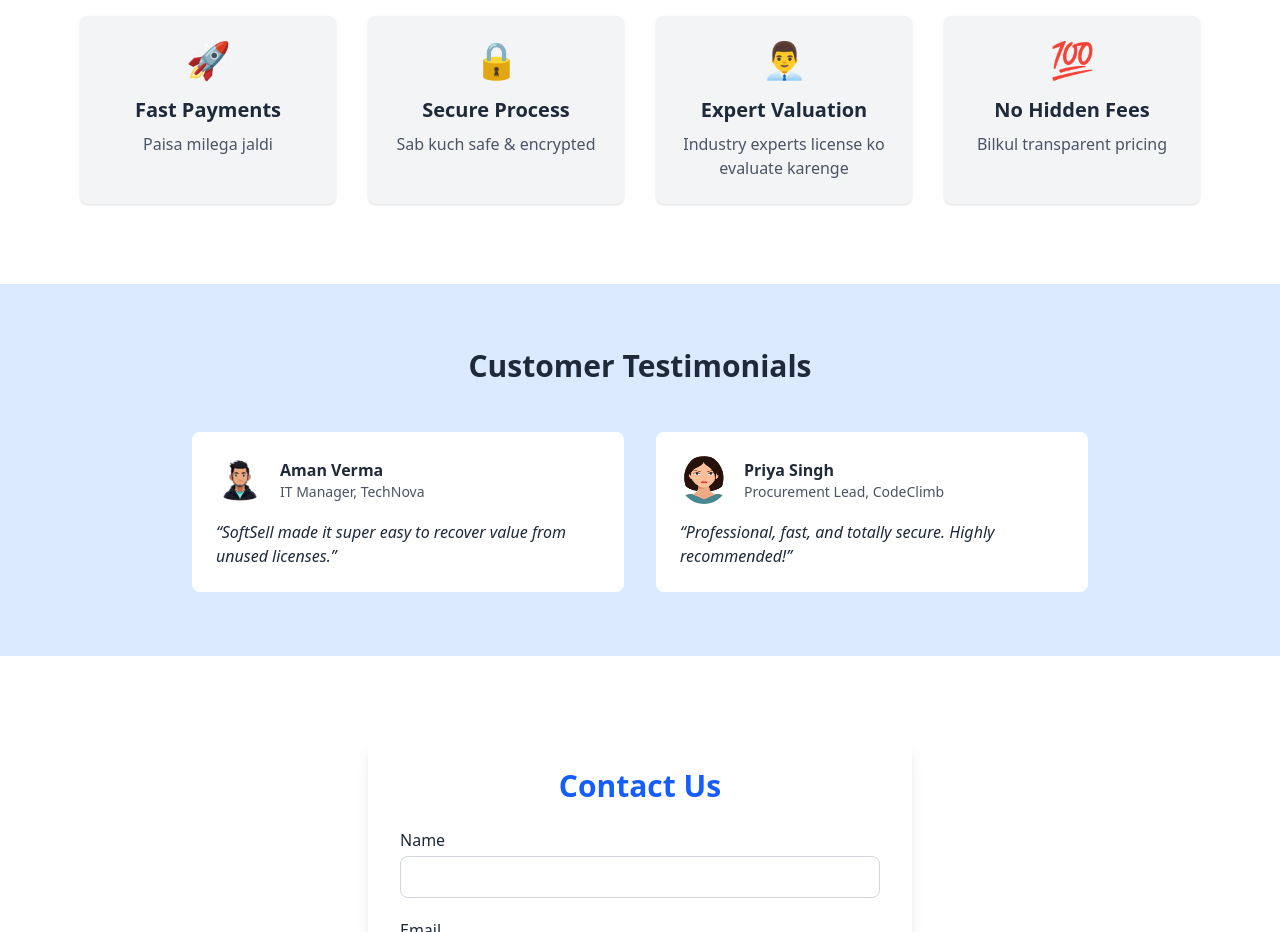
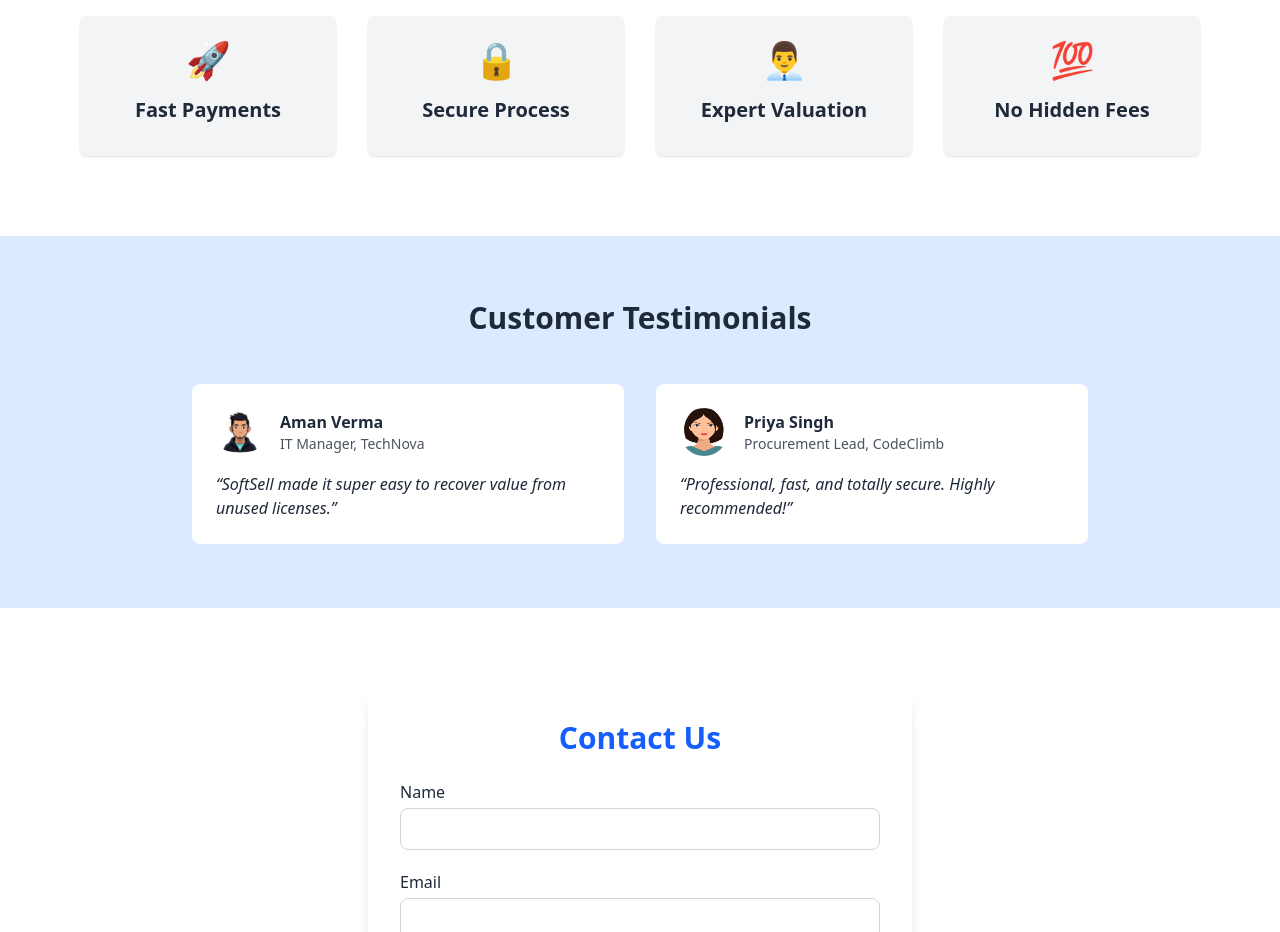
Before and after one commit to Shivamsingh008/sell-licenses, a React (Vite) app: page / in a window 1280 px wide. Shown: the part 1440-2372 px from the top of the page. Built offline with nearby package versions, Linux system fonts and the light colour scheme.

Commit message:
remove desc in whychooseus

```diff
--- a/src/components/WhyChooseUs.jsx
+++ b/src/components/WhyChooseUs.jsx
@@ -4,22 +4,22 @@ const features = [
   {
     icon: '🚀',
     title: 'Fast Payments',
-    desc: 'Paisa milega jaldi',
+
   },
   {
     icon: '🔒',
     title: 'Secure Process',
-    desc: 'Sab kuch safe & encrypted',
+
   },
   {
     icon: '👨‍💼',
     title: 'Expert Valuation',
-    desc: 'Industry experts license ko evaluate karenge',
+
   },
   {
     icon: '💯',
     title: 'No Hidden Fees',
-    desc: 'Bilkul transparent pricing',
+
   },
 ];
 
@@ -37,7 +37,7 @@ const WhyChooseUs = () => (
           >
             <div className="text-4xl mb-4">{item.icon}</div>
             <h3 className="text-xl font-bold mb-2 dark:text-gray-300">{item.title}</h3>
-            <p className="text-gray-600 dark:text-gray-300">{item.desc}</p>
+
           </div>
         ))}
       </div>
```
